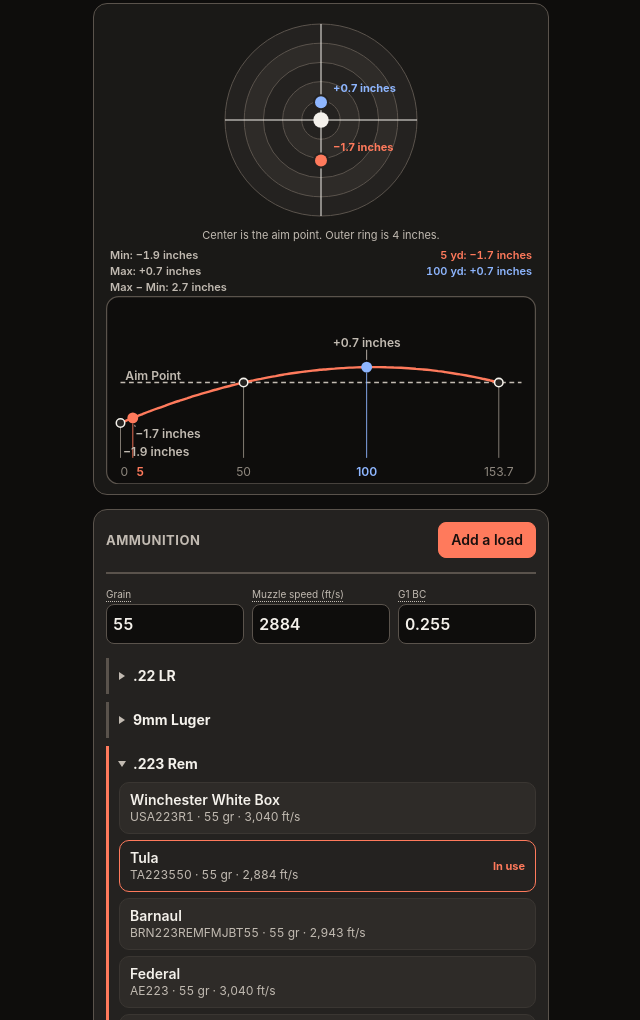
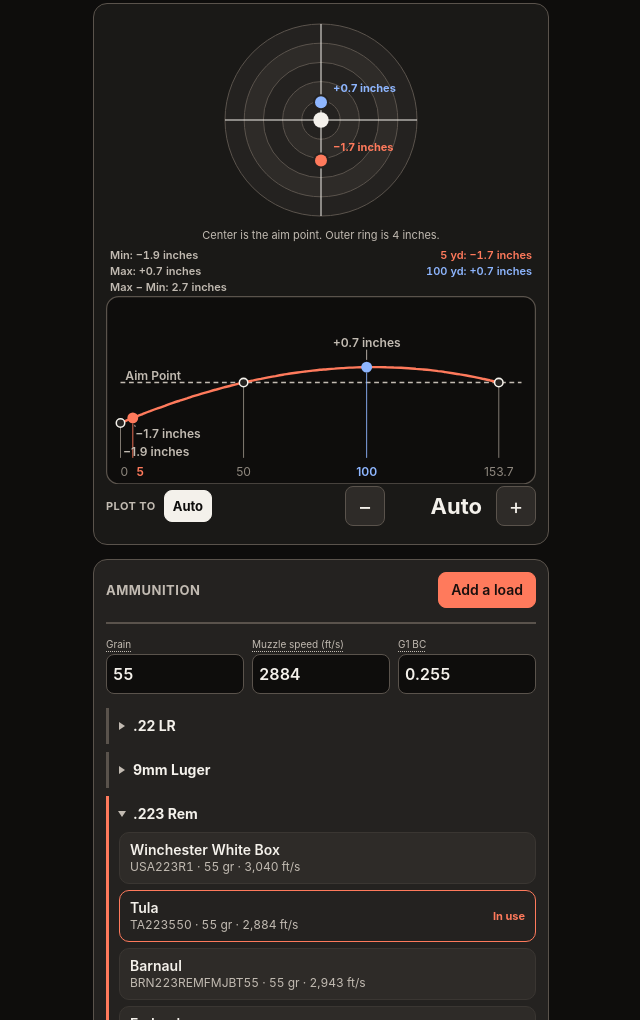
Before and after one commit to regenerous/poicalc, a plain HTML site: page index.html in a window 1280 px wide. Shown: the part 545-1565 px from the top of the page, without its empty margins (319-959 px from the left). Drawn offline with Linux system fonts and the light colour scheme.

Commit message:
Add a plot-range control under the curve, version 0.19.3.
Co-authored-by: regenerous <regenerous@users.noreply.github.com>

```diff
--- a/index.html
+++ b/index.html
@@ -177,6 +177,18 @@
         <div class="chart-frame">
           <svg id="path" viewBox="0 0 356 156" role="img"></svg>
         </div>
+        <div class="plot-scale">
+          <span class="plot-scale-name">Plot to</span>
+          <button type="button" id="plot-auto" aria-pressed="true">Auto</button>
+          <div class="stepper">
+            <button type="button" id="plot-dec" aria-label="Shorter plot distance">−</button>
+            <label class="dist-readout">
+              <input id="plot-max" inputmode="decimal" autocomplete="off" aria-label="Maximum plot distance">
+              <span id="plot-unit"></span>
+            </label>
+            <button type="button" id="plot-inc" aria-label="Longer plot distance">+</button>
+          </div>
+        </div>
       </section>
 
       <section class="panel" id="ammo-section" aria-labelledby="ammo-heading">
--- a/js/app.js
+++ b/js/app.js
@@ -26,6 +26,7 @@ const DEFAULTS = {
   paperYd: 50,
   closeYd: 5,
   farYd: 100,
+  plotMaxYd: null,
 };
 
 let state = loadState();
@@ -97,6 +98,10 @@ function sanitize(data) {
   }
   next.closeYd = close;
   next.farYd = far;
+  next.plotMaxYd =
+    data.plotMaxYd == null || data.plotMaxYd === ""
+      ? null
+      : clampNum(data.plotMaxYd, 5, MAX_YD, null);
   next.weightGr = clampNum(data.weightGr, 15, 500, DEFAULTS.weightGr);
   next.bc = data.bc == null || data.bc === "" ? null : clampNum(data.bc, 0.05, 1.5, null);
   if (typeof data.caliber === "string" && data.caliber.trim()) next.caliber = data.caliber.slice(0, 40);
@@ -438,9 +443,19 @@ function drawTarget(closeIn, farIn) {
   $("target-caption").textContent = `Center is the aim point. Outer ring is ${ring.label}.`;
 }
 
+let plotAutoReach = 100;
+
+function plotReach(poi) {
+  return Math.max(poi ? poi.reachYd : 0, state.farYd, state.closeYd, 25);
+}
+
+function plotXMax(poi) {
+  if (state.plotMaxYd == null) return plotReach(poi) * 1.06;
+  return state.plotMaxYd;
+}
+
 function extremaInRange(poi) {
-  const reach = Math.max(poi.reachYd, state.farYd, state.closeYd, 25);
-  const xMax = reach * 1.06;
+  const xMax = plotXMax(poi);
   const shown = poi.samples.filter((point) => point.yd <= xMax);
   const inRange = shown.length ? shown : poi.samples;
   let low = inRange[0];
@@ -460,8 +475,8 @@ function drawPath(poi) {
   const svg = $("path");
   const width = 356;
   const height = 156;
-  const reach = Math.max(poi.reachYd, state.farYd, state.closeYd, 25);
-  const xMax = reach * 1.06;
+  const xMax = plotXMax(poi);
+  const onAxis = (yd) => yd <= xMax + 0.05;
   const xOfYard = (yd) => 12 + (yd / xMax) * (width - 24);
   const marksClose =
     poi.climbYd != null && poi.fallYd != null && Math.abs(xOfYard(poi.climbYd) - xOfYard(poi.fallYd)) < 108;
@@ -477,8 +492,15 @@ function drawPath(poi) {
   }
   const closeIn = inchesAt(poi.samples, state.closeYd);
   const farIn = inchesAt(poi.samples, state.farYd);
-  yMin = Math.min(yMin, closeIn, farIn, -state.sightIn);
-  yMax = Math.max(yMax, closeIn, farIn);
+  yMin = Math.min(yMin, -state.sightIn);
+  if (onAxis(state.closeYd)) {
+    yMin = Math.min(yMin, closeIn);
+    yMax = Math.max(yMax, closeIn);
+  }
+  if (onAxis(state.farYd)) {
+    yMin = Math.min(yMin, farIn);
+    yMax = Math.max(yMax, farIn);
+  }
   const span = Math.max(6, (yMax - yMin) * 1.35);
   const mid = (yMax + yMin) / 2;
   yMin = mid - span / 2;
@@ -499,7 +521,7 @@ function drawPath(poi) {
   const marks = [
     poi.climbYd == null ? null : { kind: "climb", yd: poi.climbYd, verb: "climb" },
     poi.fallYd == null ? null : { kind: "fall", yd: poi.fallYd, verb: "fall" },
-  ].filter(Boolean);
+  ].filter((mark) => mark && onAxis(mark.yd));
   const placed = marks.map((mark) => {
     const nearImpact =
       Math.hypot(xOf(mark.yd) - closeX, yOf(0) - closeY) < 10 ||
@@ -518,6 +540,7 @@ function drawPath(poi) {
       { kind: "min", yd: ends.min.yd, inches: ends.min.inches },
       { kind: "max", yd: ends.max.yd, inches: ends.max.inches },
     ]) {
+      if (!onAxis(item.yd)) continue;
       const key = item.yd.toFixed(2);
       if (seen.has(key)) continue;
       seen.add(key);
@@ -533,11 +556,15 @@ function drawPath(poi) {
   }
 
   const marked = [
-    { kind: "close", role: "close", yd: state.closeYd, inches: closeIn, x: closeX, y: closeY, r: 4.5 },
-    { kind: "far", role: "far", yd: state.farYd, inches: farIn, x: farX, y: farY, r: 4.5 },
+    onAxis(state.closeYd)
+      ? { kind: "close", role: "close", yd: state.closeYd, inches: closeIn, x: closeX, y: closeY, r: 4.5 }
+      : null,
+    onAxis(state.farYd)
+      ? { kind: "far", role: "far", yd: state.farYd, inches: farIn, x: farX, y: farY, r: 4.5 }
+      : null,
     ...placed.map((mark) => ({ kind: mark.kind, role: "", yd: mark.yd, inches: 0, x: mark.x, y: mark.y, r: mark.r })),
     ...extrema.map((mark) => ({ kind: mark.kind, role: "", yd: mark.yd, inches: mark.inches, x: mark.x, y: mark.y, r: mark.r })),
-  ];
+  ].filter(Boolean);
   const axisY = height - pad.b;
 
   const unit = distanceUnit();
@@ -700,6 +727,7 @@ function drawPath(poi) {
 
   const rawTicks = [{ yd: 0, x: pad.l, role: "", kind: "zero" }];
   for (const mark of marked) rawTicks.push({ yd: mark.yd, x: mark.x, role: mark.role, kind: mark.kind });
+  if (state.plotMaxYd != null) rawTicks.push({ yd: xMax, x: xOf(xMax), role: "", kind: "end" });
   rawTicks.sort((a, b) => a.x - b.x);
   const ticks = [];
   for (const tick of rawTicks) {
@@ -759,8 +787,8 @@ function drawPath(poi) {
     ${tickLines}
     <circle class="mark-muzzle" cx="${xOf(0).toFixed(1)}" cy="${yOf(-state.sightIn).toFixed(1)}" r="2.5"></circle>
     ${markSvg}
-    <circle class="mark-far" data-mark="far" data-distance="far" cx="${farX.toFixed(1)}" cy="${farY.toFixed(1)}" r="4.5"></circle>
-    <circle class="mark-close" data-mark="close" data-distance="close" cx="${closeX.toFixed(1)}" cy="${closeY.toFixed(1)}" r="4.5"></circle>
+    ${onAxis(state.farYd) ? `<circle class="mark-far" data-mark="far" data-distance="far" cx="${farX.toFixed(1)}" cy="${farY.toFixed(1)}" r="4.5"></circle>` : ""}
+    ${onAxis(state.closeYd) ? `<circle class="mark-close" data-mark="close" data-distance="close" cx="${closeX.toFixed(1)}" cy="${closeY.toFixed(1)}" r="4.5"></circle>` : ""}
     ${leaderSvg}
     ${labelSvg}
     ${aimSvg}
@@ -1215,6 +1243,14 @@ function render() {
   setIfIdle("sight", formatSight(state.sightIn));
   setIfIdle("zero", formatDistanceNumber(state.zeroYd));
   setIfIdle("paper", formatDistanceNumber(state.paperYd));
+  plotAutoReach = poi ? plotReach(poi) : Math.max(state.farYd, state.closeYd, 25);
+  const plotAuto = state.plotMaxYd == null;
+  $("plot-auto").setAttribute("aria-pressed", plotAuto ? "true" : "false");
+  $("plot-unit").textContent = plotAuto ? "" : unit;
+  setIfIdle("plot-max", plotAuto ? "Auto" : formatDistanceNumber(state.plotMaxYd));
+  const plotShown = plotAuto ? null : displayDistance(state.plotMaxYd);
+  $("plot-dec").disabled = plotShown != null && plotShown <= displayDistance(5);
+  $("plot-inc").disabled = plotShown != null && plotShown >= displayDistance(MAX_YD);
 
   if (poi) {
     drawTarget(closeIn, farIn);
@@ -1529,6 +1565,22 @@ function wire() {
   });
   onNumber("close", (n) => (metric() ? n / 0.9144 : n), distanceBounds, assignClose);
   onNumber("far", (n) => (metric() ? n / 0.9144 : n), distanceBounds, assignFar);
+  onNumber("plot-max", (n) => (metric() ? n / 0.9144 : n), () => [5, MAX_YD], (yards) => {
+    state.plotMaxYd = yards;
+  });
+  const stepPlot = (direction) => {
+    const base = state.plotMaxYd == null ? plotAutoReach * 1.06 : state.plotMaxYd;
+    state.plotMaxYd = stepShown(base, direction, 5, MAX_YD);
+    save();
+    render();
+  };
+  $("plot-auto").addEventListener("click", () => {
+    state.plotMaxYd = null;
+    save();
+    render();
+  });
+  $("plot-dec").addEventListener("click", () => stepPlot(-1));
+  $("plot-inc").addEventListener("click", () => stepPlot(1));
   $("zero-dec").addEventListener("click", () => {
     const [min, max] = zeroBounds();
     state.zeroYd = stepShown(state.zeroYd, -1, min, max);
--- a/js/version.js
+++ b/js/version.js
@@ -1,2 +1,2 @@
 /** The only copy of the app version. Bump it before any commit that changes behavior. */
-export const VERSION = "0.19.2";
+export const VERSION = "0.19.3";
--- a/styles.css
+++ b/styles.css
@@ -426,6 +426,51 @@ html.standalone .app {
 }
 
 .chart-frame { padding: 0 12px; }
+
+.plot-scale {
+  display: flex;
+  align-items: center;
+  gap: 8px;
+  padding: 2px 12px 8px;
+}
+
+.plot-scale-name {
+  flex: 0 0 auto;
+  font-size: 11px;
+  line-height: 14px;
+  font-weight: 700;
+  letter-spacing: 0.04em;
+  text-transform: uppercase;
+  color: var(--secondary);
+}
+
+#plot-auto {
+  flex: 0 0 auto;
+  min-height: 32px;
+  padding: 4px 8px;
+  border: 1px solid var(--stroke-strong);
+  border-radius: 8px;
+  background: var(--fill);
+  font-size: 13px;
+  line-height: 16px;
+  font-weight: 700;
+  color: var(--secondary);
+}
+
+#plot-auto[aria-pressed="true"] {
+  background: var(--text);
+  border-color: var(--text);
+  color: var(--bg);
+}
+
+.plot-scale .stepper { margin-left: auto; }
+
+.plot-scale .dist-readout { color: var(--text); }
+
+.plot-scale .stepper > button {
+  width: 40px;
+  height: 40px;
+}
 
 #path {
   width: 100%;
```
Also changed, not shown: 1 other file.
